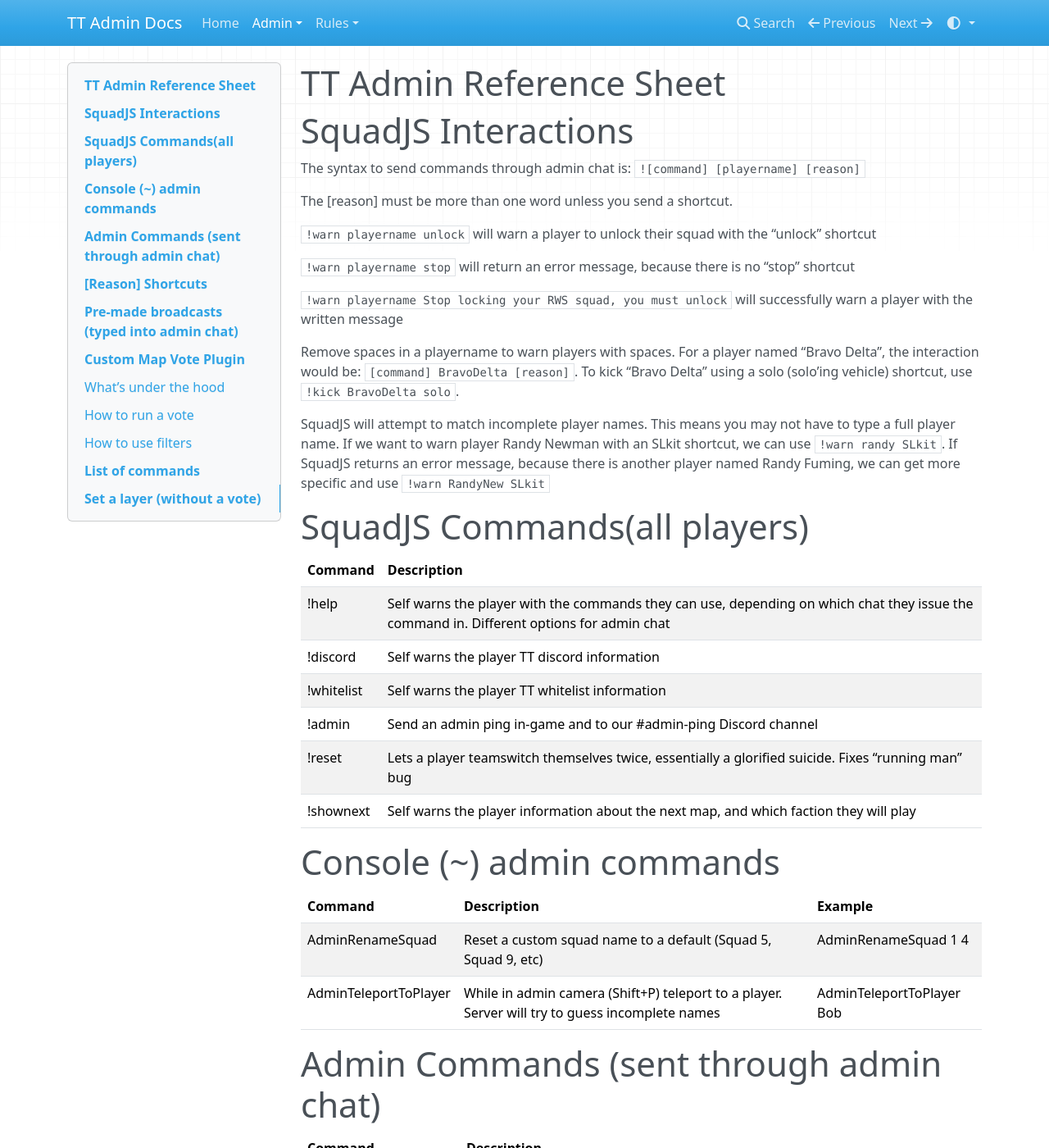
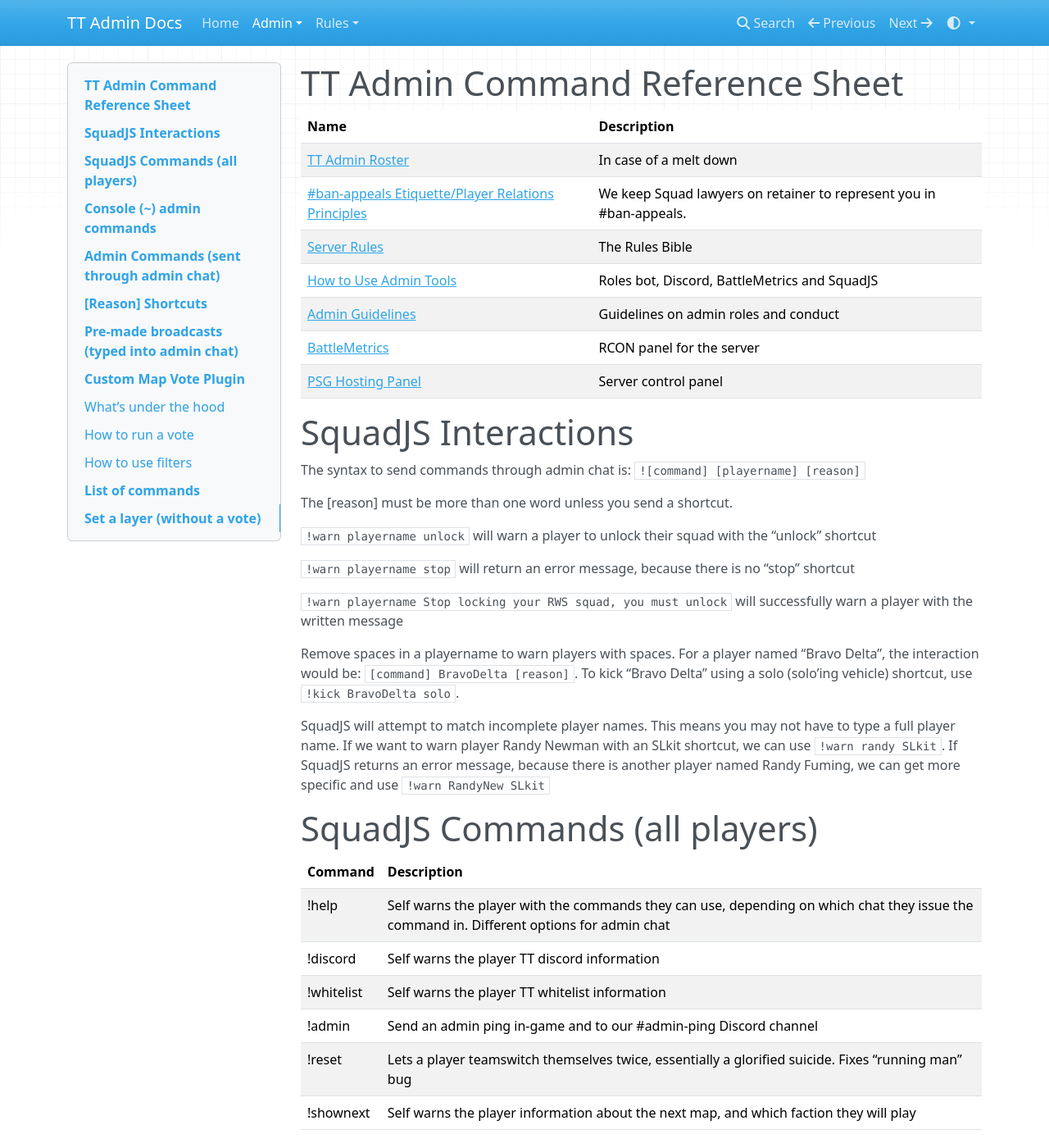
Before and after one commit to LonelyNinja/lonelyninja.github.io, an MkDocs documentation site: the page built from docs/admin/admin_reference.md, in a window 1280 px wide and 1400 px high. Shown: the whole window at 82% size. Built offline with MkDocs 1.6.1, drawn with Linux system fonts in a browser that asks for light colours; nearby versions of some CDN libraries.

Commit message:
Admin reference fixes

```diff
--- a/docs/admin/admin_reference.md
+++ b/docs/admin/admin_reference.md
@@ -2,8 +2,17 @@
 title: TT Admin Command Reference
 ---
 
-# TT Admin Reference Sheet
+# TT Admin Command Reference Sheet
 
+|Name|Description|
+|----|-----------|
+|[TT Admin Roster](http://tiny.cc/TTadminroster)|In case of a melt down||
+|[#ban-appeals Etiquette/Player Relations Principles](http://tiny.cc/TT-PR-ban-appeal)|We keep Squad lawyers on retainer to represent you in #ban-appeals.|
+|[Server Rules](../rules/server_rules.md)|The Rules Bible|
+|[How to Use Admin Tools](./how_to_use_tt_admin_tools.md)|Roles bot, Discord, BattleMetrics and SquadJS|
+|[Admin Guidelines](./admin_guidelines.md)|Guidelines on admin roles and conduct|
+|[BattleMetrics](https://battlemetrics.com/)|RCON panel for the server|
+|[PSG Hosting Panel](https://control.psg-hosting.com/)|Server control panel|
 
 # SquadJS Interactions
 
@@ -21,7 +30,7 @@
 
 SquadJS will attempt to match incomplete player names. This means you may not have to type a full player name.  If we want to warn player Randy Newman with an SLkit shortcut, we can use `!warn randy SLkit`.  If SquadJS returns an error message, because there is another player named Randy Fuming, we can get more specific and use `!warn RandyNew SLkit`
 
-# SquadJS Commands(all players)
+# SquadJS Commands (all players)
 
 |Command|Description|
 |-------|-----------|
```
